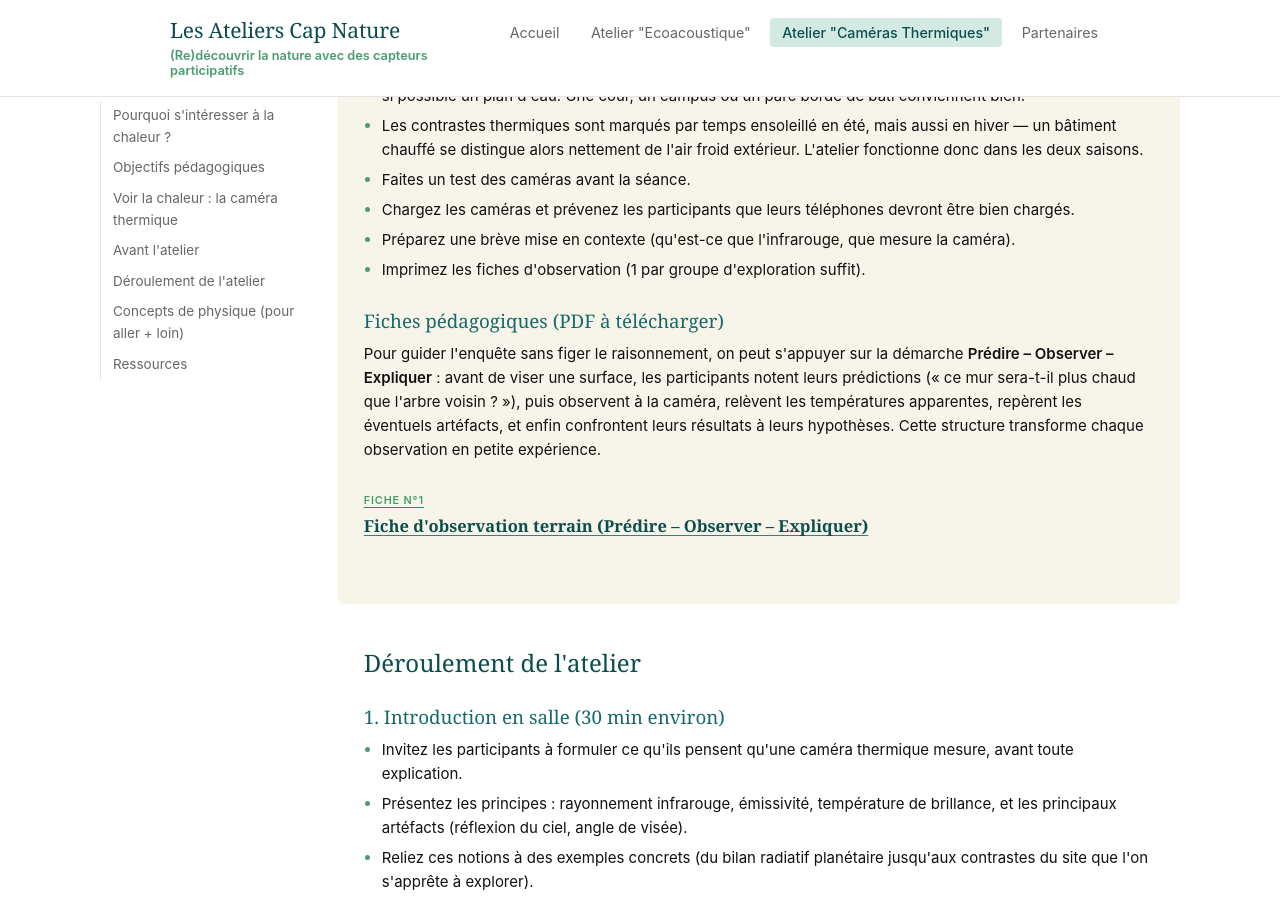
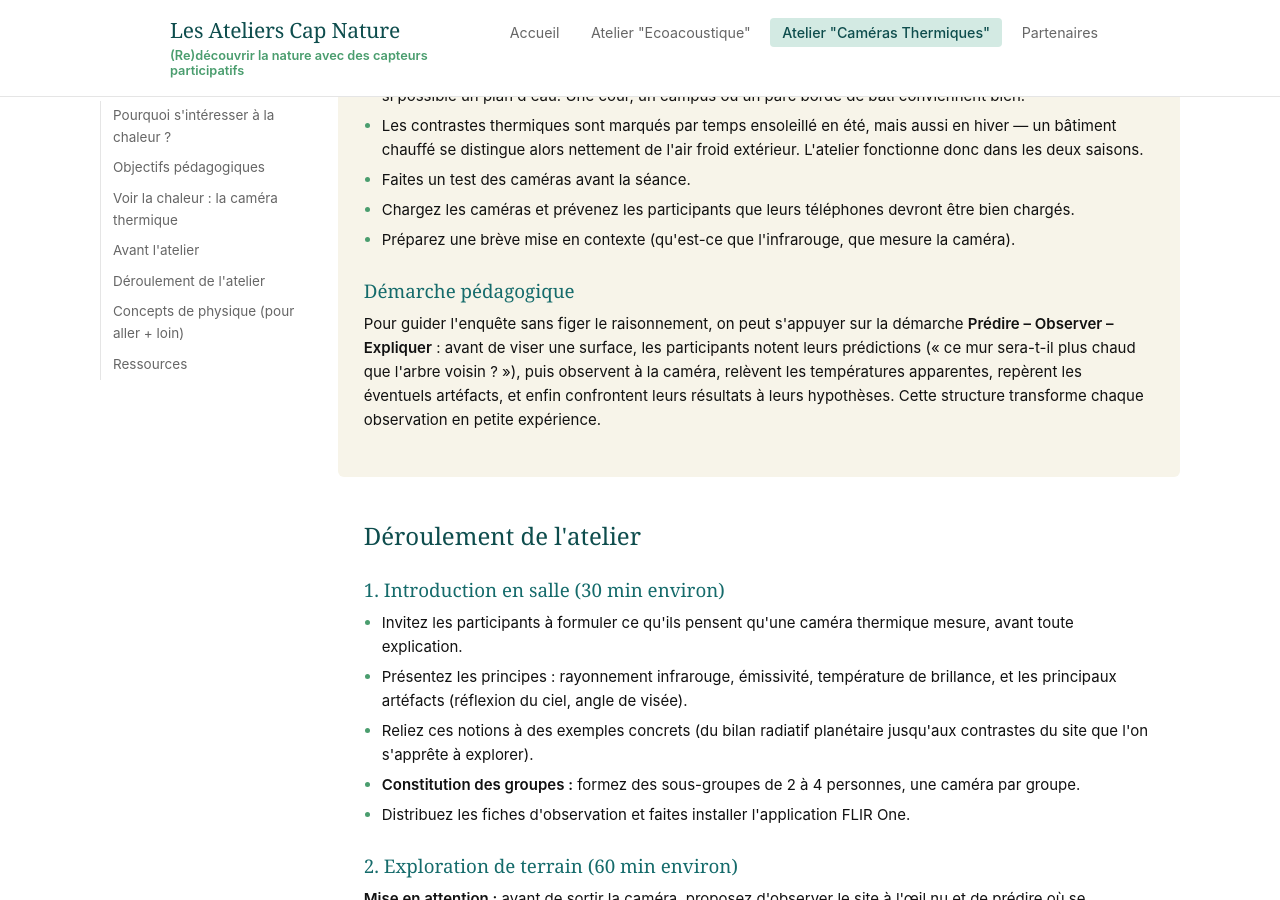
Before and after one commit to marieleapouliquen/wiki-cap-nature, a Jekyll site: the page built from _pages/atelier-thermique.md, in a window 1280 px wide and 900 px high, scrolled down 3656 px. Built offline with Jekyll 4.4.1, drawn with Linux system fonts in a browser that asks for light colours.

Commit message:
Update atelier-thermique.md

```diff
--- a/_pages/atelier-thermique.md
+++ b/_pages/atelier-thermique.md
@@ -151,20 +151,22 @@ toc:
     <li>Faites un test des caméras avant la séance.</li>
     <li>Chargez les caméras et prévenez les participants que leurs téléphones devront être bien chargés.</li>
     <li>Préparez une brève mise en contexte (qu'est-ce que l'infrarouge, que mesure la caméra).</li>
-    <li>Imprimez les fiches d'observation (1 par groupe d'exploration suffit).</li>
   </ul>
 
-  <h3>Fiches pédagogiques (PDF à télécharger)</h3>
+  <h3>Démarche pédagogique</h3>
 
     <p>Pour guider l'enquête sans figer le raisonnement, on peut s'appuyer sur la démarche <strong>Prédire – Observer – Expliquer</strong> : avant de viser une surface, les participants notent leurs prédictions (« ce mur sera-t-il plus chaud que l'arbre voisin ? »), puis observent à la caméra, relèvent les températures apparentes, repèrent les éventuels artéfacts, et enfin confrontent leurs résultats à leurs hypothèses. Cette structure transforme chaque observation en petite expérience.</p>
 
+  <!--
+  <h3>Fiches pédagogiques (PDF à télécharger)</h3>
   <div class="resource-links">
     <a class="resource-link" href="{{ '/assets/pdf/fiche-thermique-observation.pdf' | relative_url }}" target="_blank" rel="noopener">
       <span class="resource-link-label">Fiche n°1</span>
       <span class="resource-link-title">Fiche d'observation terrain (Prédire – Observer – Expliquer)</span>
     </a>
-    <!-- [À COMPLÉTER] Ajoutez ici d'autres fiches si vous en produisez (prise en main FLIR One, lecture d'image thermique, etc.) -->
+    [À COMPLÉTER] Ajoutez ici d'autres fiches si vous en produisez (prise en main FLIR One, lecture d'image thermique, etc.)
   </div>
+  -->
 
 </section>
 
```
